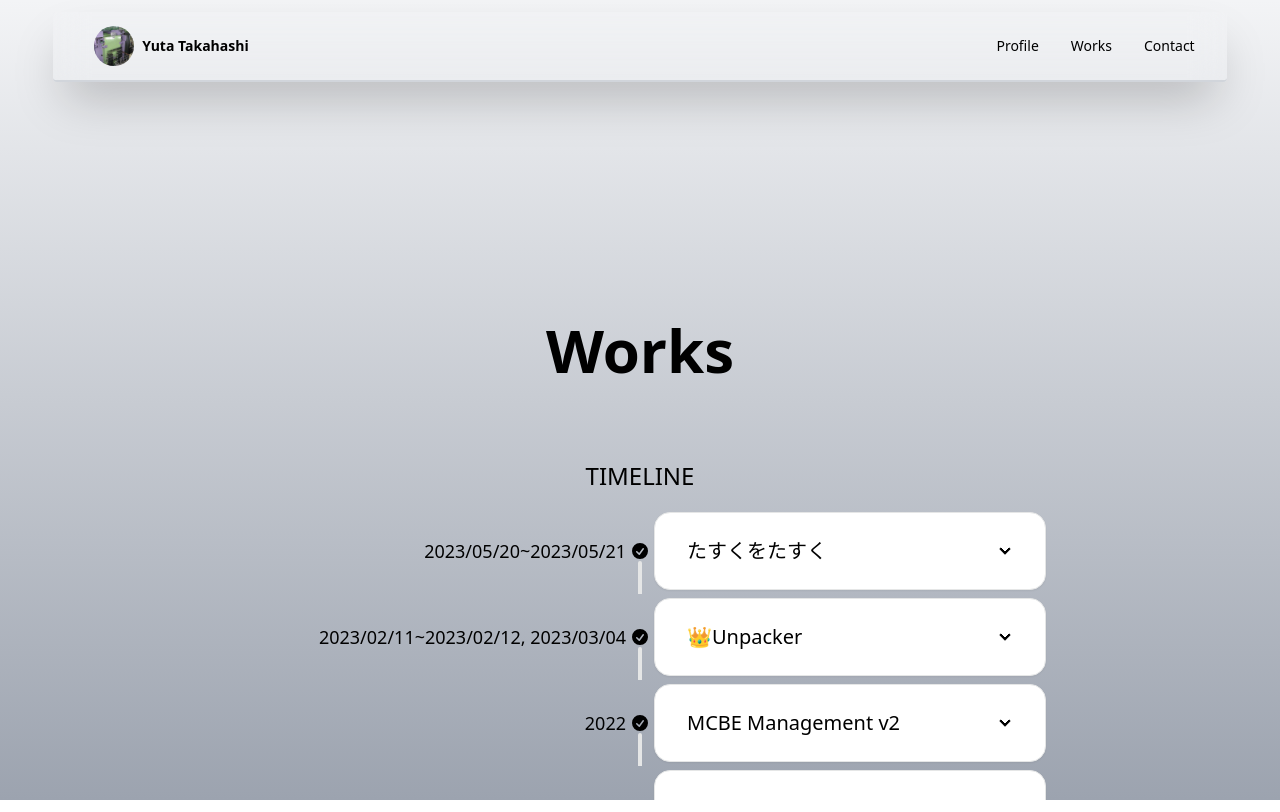
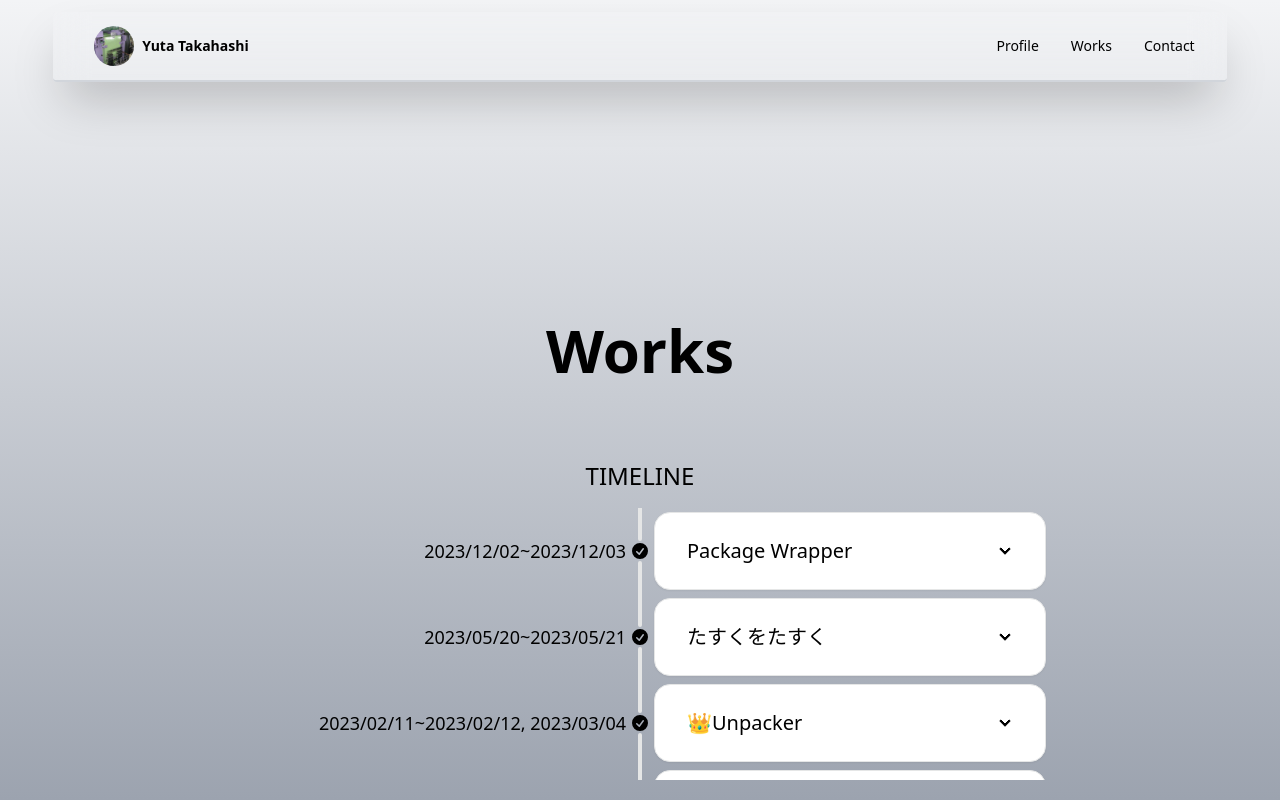
Before and after one commit to Walkmana-25/profile, a Next.js app: page /work in a window 1280 px wide. Built offline with nearby package versions, Linux system fonts and the light colour scheme.

Commit message:
fix template

```diff
--- a/src/app/work/page.tsx
+++ b/src/app/work/page.tsx
@@ -1,6 +1,11 @@
 import { FaExternalLinkAlt } from "react-icons/fa";
 
 const timeLineContent = [
+  [
+    "2023/12/02~2023/12/03",
+    "Package Wrapper",
+    "株式会社サポーターズ技育CAMPオンラインハッカソンvol12出場, Rustを使用したLinuxのパッケージ管理システムのラッパー",
+  ],
   [
     "2023/05/20~2023/05/21",
     "たすくをたすく",
@@ -27,7 +32,7 @@ export default function Page() {
   return (
     <main
       style={{ overflow: "auto" }}
-      className="h-full mt-20 w-5/6 flex-col items-center justify-center"
+      className="h-full mt-20 mb-5 w-5/6 flex-col items-center justify-center"
     >
       <div className="flex flex-col items-center justify-center mt-40">
         <h1 className="text-6xl font-bold m-20">Works</h1>
@@ -37,6 +42,7 @@ export default function Page() {
         <ul className="timeline timeline-vertical">
           {timeLineContent.map((content) => (
             <li>
+              <hr />
               <div className="timeline-start text-lg">{content.at(0)}</div>
               <div className="timeline-middle">
                 <svg
```
